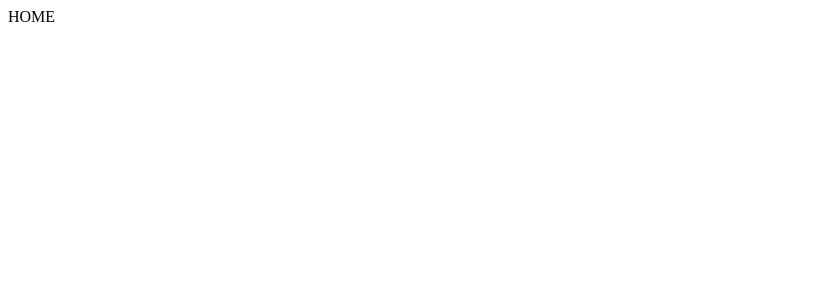
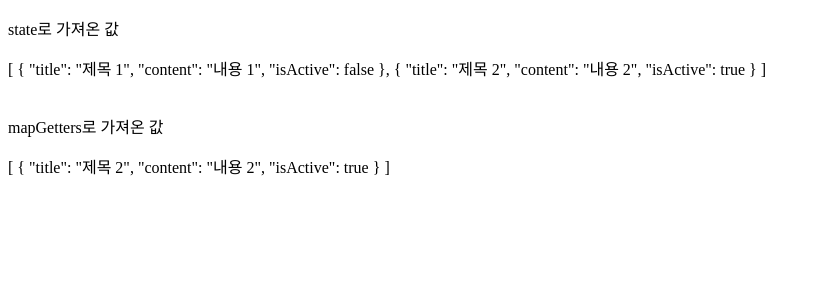
Before and after one commit to wooobo/vue-blog-project, a Vue app in the folder vue-blog-front/: page / in a window 1280 px wide. Shown: the top 300 px of the page, without its empty margins (0-820 px from the left). Built offline with nearby package versions, Linux system fonts and the light colour scheme.

Commit message:
- mapState - mapGetters 추가

```diff
--- a/vue-blog-front/src/store/index.js
+++ b/vue-blog-front/src/store/index.js
@@ -5,11 +5,26 @@ Vue.use(Vuex);
 
 export default new Vuex.Store({
   state: {
+    items: [
+      {
+        title: '제목 1',
+        content: '내용 1',
+        isActive: false,
+      },
+      {
+        title: '제목 2',
+        content: '내용 2',
+        isActive: true,
+      },
+    ],
   },
   mutations: {
   },
   actions: {
   },
+  getters: {
+    ActiveItems: state => state.items.filter(item => item.isActive),
+  },
   modules: {
   },
 });
--- a/vue-blog-front/src/views/Home.vue
+++ b/vue-blog-front/src/views/Home.vue
@@ -1,14 +1,28 @@
 <template>
   <div class="home">
-    HOME
+    <div>
+      <p>state로 가져온 값</p>
+      {{items}}
+    </div>
+    <br />
+    <div>
+      <p>mapGetters로 가져온 값</p>
+      <div>
+        {{ActiveItems}}
+      </div>
+    </div>
   </div>
 </template>
 
 <script>
-// @ is an alias to /src
+import { mapState, mapGetters } from 'vuex'; // vuex에서 "mapState"를 가져옵니다.
 
 export default {
   name: 'home',
+  computed: {
+    ...mapState(['items']), // mapState에 items를 등록합니다. 여기서 items는 ./src/store/index.js에서 state에 등록한 object 입니다.
+    ...mapGetters(['ActiveItems']),
+  },
 };
 </script>
 
```
